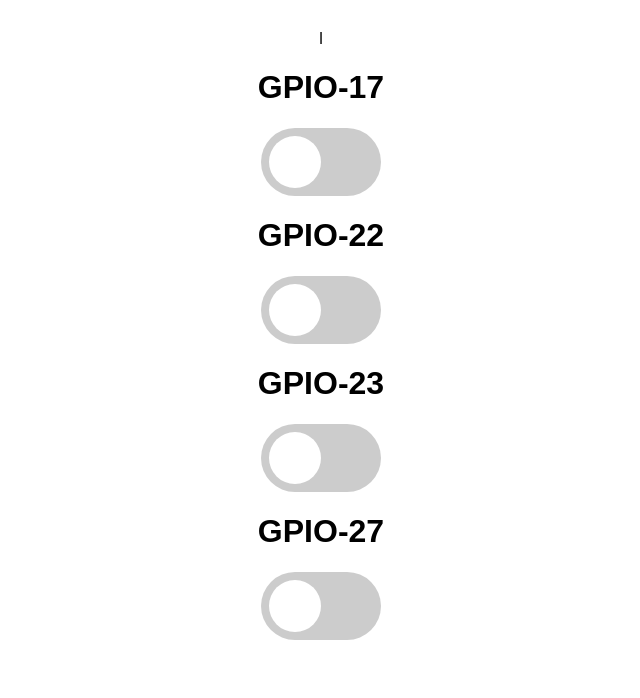
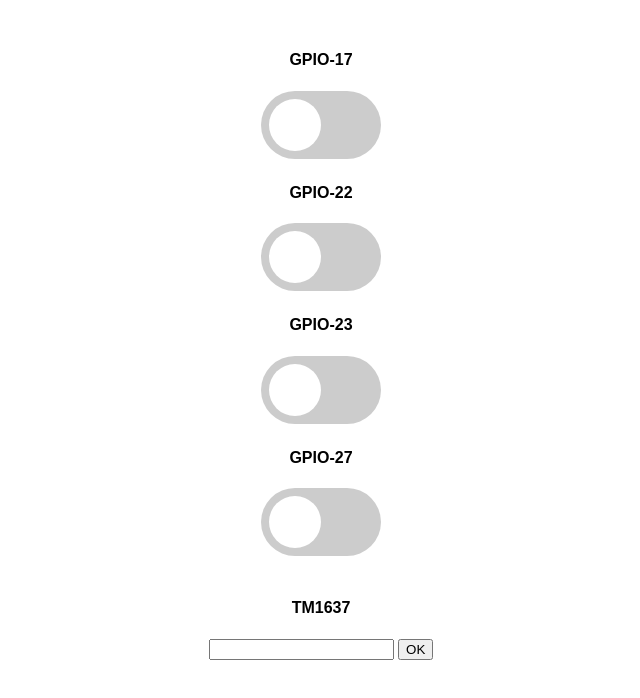
Before and after one commit to bossware14/websocket, a plain HTML site: page index.html in a window 1280 px wide. Shown: the whole page, without its empty margins (319-959 px from the left). Drawn offline with nearby package versions, Linux system fonts and the light colour scheme; no server answers.

Commit message:
Update index.html

```diff
--- a/index.html
+++ b/index.html
@@ -1,4 +1,4 @@
-l<!DOCTYPE html>
+<!DOCTYPE html>
 <html lang="en">
 <head>
     <meta charset="UTF-8">
@@ -43,7 +43,13 @@
             data.data = app;
             socket.send(JSON.stringify(data));
         }
-
+        function TM1637() {
+            var data = {}
+            data.status = 'tm1637';
+            data.key = 'tm1637';
+            data.value = $('#tm1637').val();
+            socket.send(JSON.stringify(data));
+        }
     </script>
 
     <style>
@@ -98,15 +104,14 @@
 </head>
 <body>
     <div>
-    <h1>GPIO-17</h1>
+    <h4>GPIO-17</h4>
     <label class="switch">
         <input type="checkbox" id="17" onchange="toggleCheckbox(17,this.checked)">
         <span class="slider"></span>
     </label>
     </div>
-
     <div>
-    <h1>GPIO-22</h1>
+    <h4>GPIO-22</h4>
     <label class="switch">
         <input type="checkbox" id="22" onchange="toggleCheckbox(22,this.checked)">
         <span class="slider"></span>
@@ -114,7 +119,7 @@
     </div>
 
     <div>
-    <h1>GPIO-23</h1>
+    <h4>GPIO-23</h4>
     <label class="switch">
         <input type="checkbox" id="23" onchange="toggleCheckbox(23,this.checked)">
         <span class="slider"></span>
@@ -122,13 +127,18 @@
     </div>
 
     <div>
-    <h1>GPIO-27</h1>
+    <h4>GPIO-27</h4>
     <label class="switch">
         <input type="checkbox" id="27" onchange="toggleCheckbox(27,this.checked)">
         <span class="slider"></span>
     </label>
     </div>
-
+<br>
+<div>
+    <h4>TM1637</h4>
+    <input id="tm1637" type="text" value="" maxlength="4">
+    <button onclick="TM1637()">OK</button>
+</div>
 
 </body>
 </html>
```
